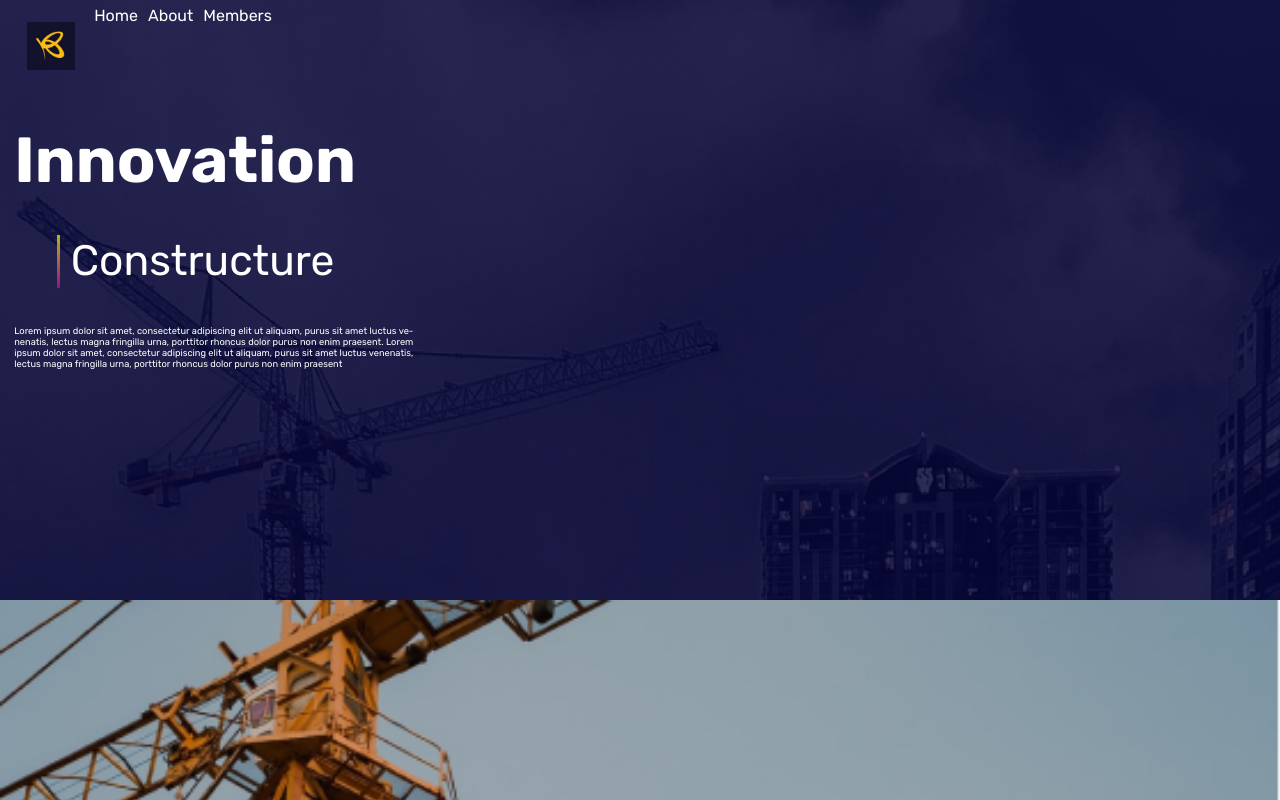
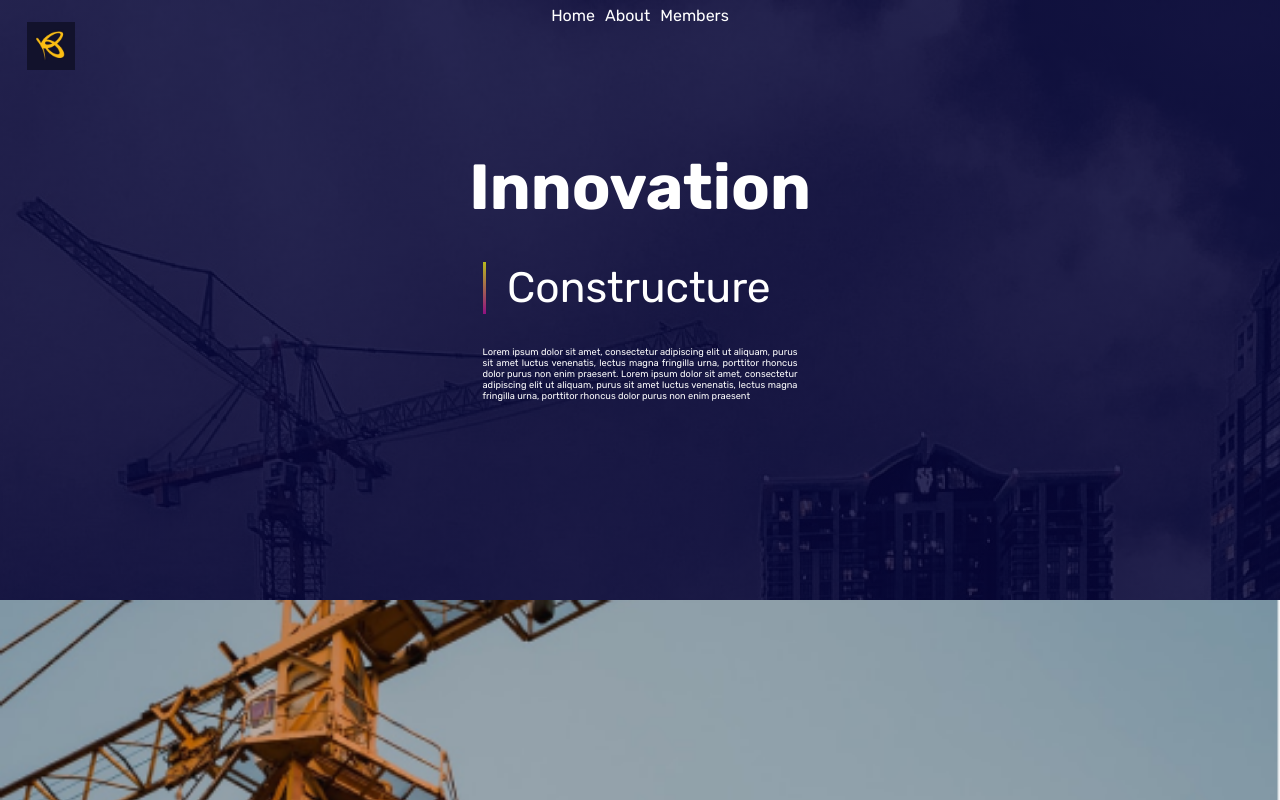
Before and after one commit to CasadoFrancisco/innovation, a React (Vite) app: page / in a window 1280 px wide. Shown: the top 800 px of the page. Built offline with nearby package versions, Linux system fonts and the light colour scheme.

Commit message:
feat:updateHome

```diff
--- a/src/App.jsx
+++ b/src/App.jsx
@@ -4,7 +4,6 @@
   return (
     <div className="App">
         <Home/>
-
     </div>
   )
 }
--- a/src/components/Header.jsx
+++ b/src/components/Header.jsx
@@ -3,13 +3,13 @@
 const Div = styled.div`
   display: flex;
   flex-direction: column;
-  align-items: flex-start;
+  align-items: center;
+  justify-content: center;
   padding: 0px;
   gap: 15.94px;
   position: absolute;
-  width: 399.13px;
-  height: 290.07px;
-  left: 14.22px;
+  width: 350px;
+  height: 300px;
   top: 122px;
 `;
 
@@ -17,14 +17,16 @@
   display: flex;
   flex-direction: row;
   align-items: center;
-  padding: 6.64114px 6.64114px 6.64114px 42.5033px;
+  justify-content: flex-start;
+  /* padding: 6.64114px 6.64114px 6.64114px 42.5033px; */
   gap: 10.63px;
-  width: 399.13px;
+  /* width: 399.13px; */
+  width: 90%;
   height: 94.97px;
 `;
 
 const P = styled.p`
-  width: 399.13px;
+  width: 90%;
   height: ${({ height }) => height || "76px"};
   font-family: "Rubik";
   font-style: normal;
@@ -33,6 +35,7 @@
   line-height: ${({ lineHeight }) => lineHeight || "76px"};
   display: flex;
   align-items: center;
+  justify-content: center;
   color: #ffffff;
   text-align: justify;
 `;
--- a/src/components/Hero.jsx
+++ b/src/components/Hero.jsx
@@ -8,6 +8,10 @@
     url(${rectanglecinco});
   background-size: cover;
   height: 600px;
+  width: 100vw;
+  display: flex;
+  flex-direction: column;
+  align-items: center;
 `;
 
 const Hero = () => {
@@ -19,12 +23,3 @@
   );
 };
 export default Hero;
-
-// <a href="#NombreID">enlace a NombreID</a>
-
-// <p id="NombreID" style={{ color: "black" }}>
-//   Lorem ipsum dolor sit amet consectetur adipisicing elit. Fugiat
-//   recusandae, fuga necessitatibus ipsam eveniet neque error nihil unde
-//   voluptatum doloribus totam aut, dolorem cupiditate repudiandae
-//   accusantium el
-// </p>
--- a/src/components/Navbar.jsx
+++ b/src/components/Navbar.jsx
@@ -14,13 +14,9 @@
 
 const BotonMenu = styled.div`
   position: absolute;
-  left: 15%;
-  right: 15%;
-  top: 20%;
-  bottom: 20%;
   width: 24px;
   height: 24px;
-  left: 370px;
+  left: 85%;
   top: 38px;
   background-image: url(${menu});
   background-size: 24px;
@@ -38,18 +34,19 @@
   align-items: center;
   padding: 0px;
   gap: 10px;
-  width: 366px;
+  width: 100vw;
   height: 33px;
 
   @media (max-width: 767px) {
     transform: translateY(${ props => props.isOpen ? "0vh" : "-100vh" });
     transition: 0.5s;
     flex-direction: column;
-    width: 100vw;
+    width: 100%;
     height: 100vh;
     gap: 1.5rem;
+    left: 0;
     background-color: #000000e1;
-    position: fixed;
+    position: absolute;
     z-index: 1;
   }
 `;
```
Also changed, not shown: src/page/Home.jsx (+5 -5 lines).
